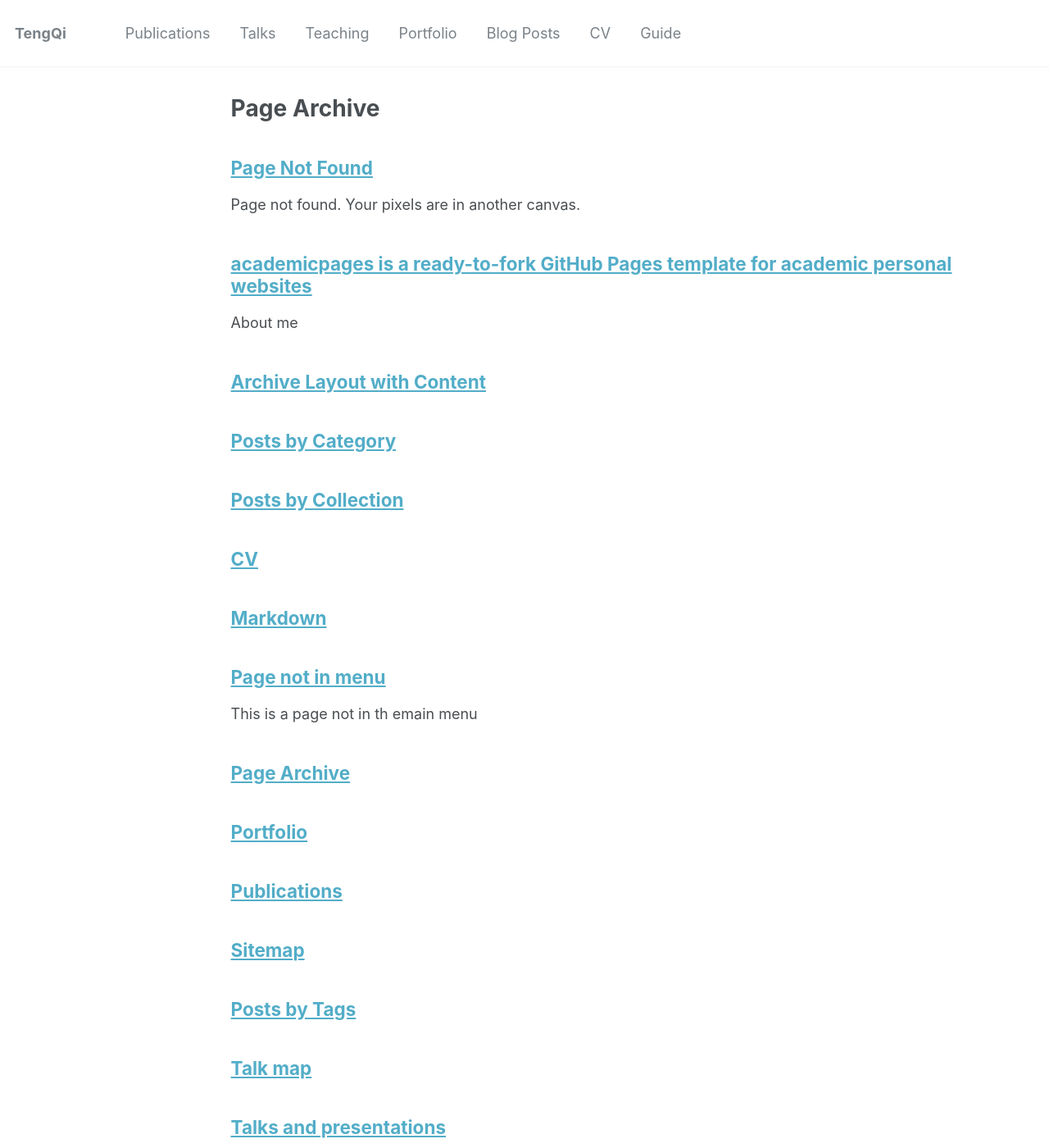
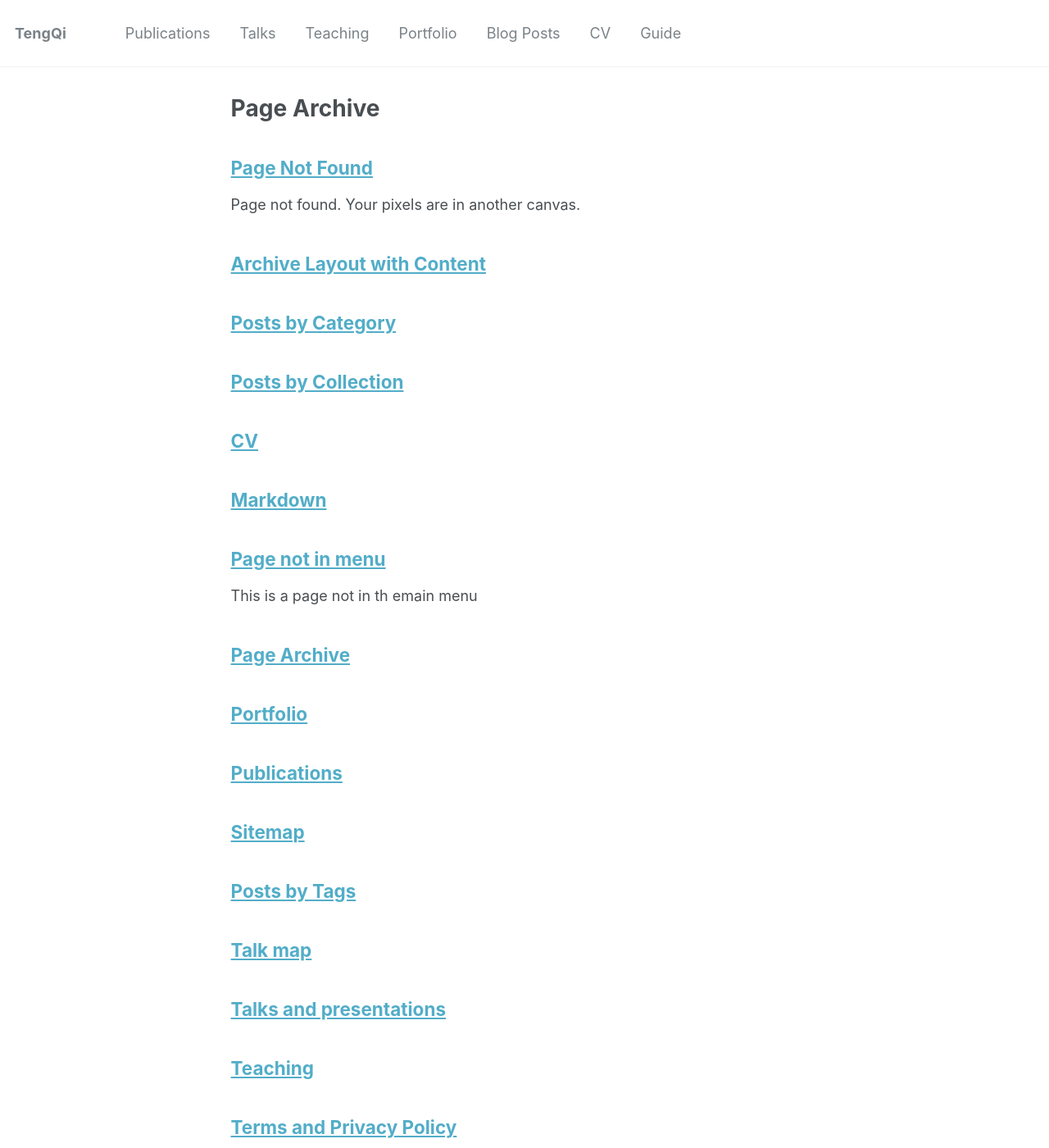
Before and after one commit to tengqi159/tengqi.github.io, a Jekyll site: the page built from _pages/page-archive.html, in a window 1280 px wide and 1400 px high. Shown: the whole window at 82% size. Built offline with Jekyll 4.4.1, drawn with Linux system fonts in a browser that asks for light colours; some of the changed lines change nothing that is shown.

Commit message:
Update about.md

```diff
--- a/_pages/about.md
+++ b/_pages/about.md
@@ -1,34 +1,21 @@
----
-permalink: /
-title: "academicpages is a ready-to-fork GitHub Pages template for academic personal websites"
-excerpt: "About me"
-author_profile: true
-redirect_from:
-  - /about/
-  - /about.html
----
 
-This is the front page of a website that is powered by the [academicpages template](https://github.com/academicpages/academicpages.github.io) and hosted on GitHub pages. [GitHub pages](https://pages.github.com) is a free service in which websites are built and hosted from code and data stored in a GitHub repository, automatically updating when a new commit is made to the respository. This template was forked from the [Minimal Mistakes Jekyll Theme](https://mmistakes.github.io/minimal-mistakes/) created by Michael Rose, and then extended to support the kinds of content that academics have: publications, talks, teaching, a portfolio, blog posts, and a dynamically-generated CV. You can fork [this repository](https://github.com/academicpages/academicpages.github.io) right now, modify the configuration and markdown files, add your own PDFs and other content, and have your own site for free, with no ads! An older version of this template powers my own personal website at [stuartgeiger.com](http://stuartgeiger.com), which uses [this Github repository](https://github.com/staeiou/staeiou.github.io).
+About me
+========
+I was received the M.S. degree from Nanjing Normal University, Nanjing, China, in 2021. I am currently pursuing the Ph.D degree of Nanjing University, Nanjing, China.
+My research interests including Government Bigdata,E-government,Community Service based on Humman Activity Recognition,Machine Learning, Deep Learning,etc. My advisor was A.P [Lei Zhang](http://d.njnu.edu.cn/person/3288.html) during my master's degree, and now my Ph.D tutor is [Guangwei Hu](https://im.nju.edu.cn/hgw/list.htm).
 
-A data-driven personal website
-======
-Like many other Jekyll-based GitHub Pages templates, academicpages makes you separate the website's content from its form. The content & metadata of your website are in structured markdown files, while various other files constitute the theme, specifying how to transform that content & metadata into HTML pages. You keep these various markdown (.md), YAML (.yml), HTML, and CSS files in a public GitHub repository. Each time you commit and push an update to the repository, the [GitHub pages](https://pages.github.com/) service creates static HTML pages based on these files, which are hosted on GitHub's servers free of charge.
+[Map widge](https://clustrmaps.com/site/1bkl9)
 
-Many of the features of dynamic content management systems (like Wordpress) can be achieved in this fashion, using a fraction of the computational resources and with far less vulnerability to hacking and DDoSing. You can also modify the theme to your heart's content without touching the content of your site. If you get to a point where you've broken something in Jekyll/HTML/CSS beyond repair, your markdown files describing your talks, publications, etc. are safe. You can rollback the changes or even delete the repository and start over -- just be sure to save the markdown files! Finally, you can also write scripts that process the structured data on the site, such as [this one](https://github.com/academicpages/academicpages.github.io/blob/master/talkmap.ipynb) that analyzes metadata in pages about talks to display [a map of every location you've given a talk](https://academicpages.github.io/talkmap.html).
+<a href="https://clustrmaps.com/site/1bkl9">
+    <img src="http://www.clustrmaps.com/map_v2.png?d=Low9E1eDuwQC9_4r3QNfSbfjL1XZUwXz09oQFvUEK2s&cl=ffffff">
+</a>
 
-Getting started
-======
-1. Register a GitHub account if you don't have one and confirm your e-mail (required!)
-1. Fork [this repository](https://github.com/academicpages/academicpages.github.io) by clicking the "fork" button in the top right.
-1. Go to the repository's settings (rightmost item in the tabs that start with "Code", should be below "Unwatch"). Rename the repository "[your GitHub username].github.io", which will also be your website's URL.
-1. Set site-wide configuration and create content & metadata (see below -- also see [this set of diffs](http://archive.is/3TPas) showing what files were changed to set up [an example site](https://getorg-testacct.github.io) for a user with the username "getorg-testacct")
-1. Upload any files (like PDFs, .zip files, etc.) to the files/ directory. They will appear at https://[your GitHub username].github.io/files/example.pdf.
-1. Check status by going to the repository settings, in the "GitHub pages" section
+CV (updating)[a](/files/paper1.pdf)
 
-Site-wide configuration
+
+
 ------
 The main configuration file for the site is in the base directory in [_config.yml](https://github.com/academicpages/academicpages.github.io/blob/master/_config.yml), which defines the content in the sidebars and other site-wide features. You will need to replace the default variables with ones about yourself and your site's github repository. The configuration file for the top menu is in [_data/navigation.yml](https://github.com/academicpages/academicpages.github.io/blob/master/_data/navigation.yml). For example, if you don't have a portfolio or blog posts, you can remove those items from that navigation.yml file to remove them from the header.
-
 Create content & metadata
 ------
 For site content, there is one markdown file for each type of content, which are stored in directories like _publications, _talks, _posts, _teaching, or _pages. For example, each talk is a markdown file in the [_talks directory](https://github.com/academicpages/academicpages.github.io/tree/master/_talks). At the top of each markdown file is structured data in YAML about the talk, which the theme will parse to do lots of cool stuff. The same structured data about a talk is used to generate the list of talks on the [Talks page](https://academicpages.github.io/talks), each [individual page](https://academicpages.github.io/talks/2012-03-01-talk-1) for specific talks, the talks section for the [CV page](https://academicpages.github.io/cv), and the [map of places you've given a talk](https://academicpages.github.io/talkmap.html) (if you run this [python file](https://github.com/academicpages/academicpages.github.io/blob/master/talkmap.py) or [Jupyter notebook](https://github.com/academicpages/academicpages.github.io/blob/master/talkmap.ipynb), which creates the HTML for the map based on the contents of the _talks directory).
@@ -44,7 +31,7 @@
 
 Example: editing a markdown file for a talk
 ![Editing a markdown file for a talk](/images/editing-talk.png)
-
+![]
 For more info
 ------
 More info about configuring academicpages can be found in [the guide](https://academicpages.github.io/markdown/). The [guides for the Minimal Mistakes theme](https://mmistakes.github.io/minimal-mistakes/docs/configuration/) (which this theme was forked from) might also be helpful.
```
